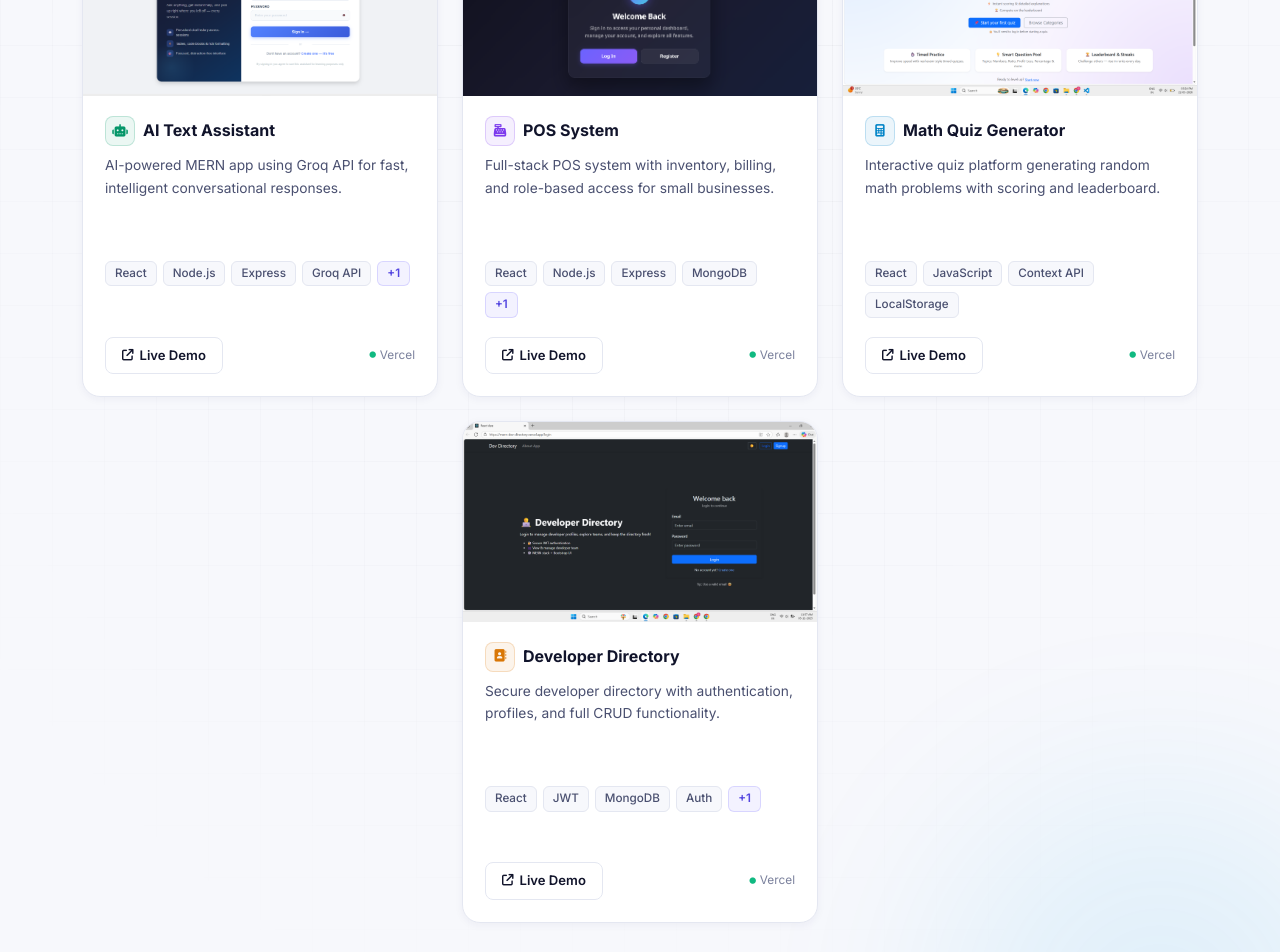
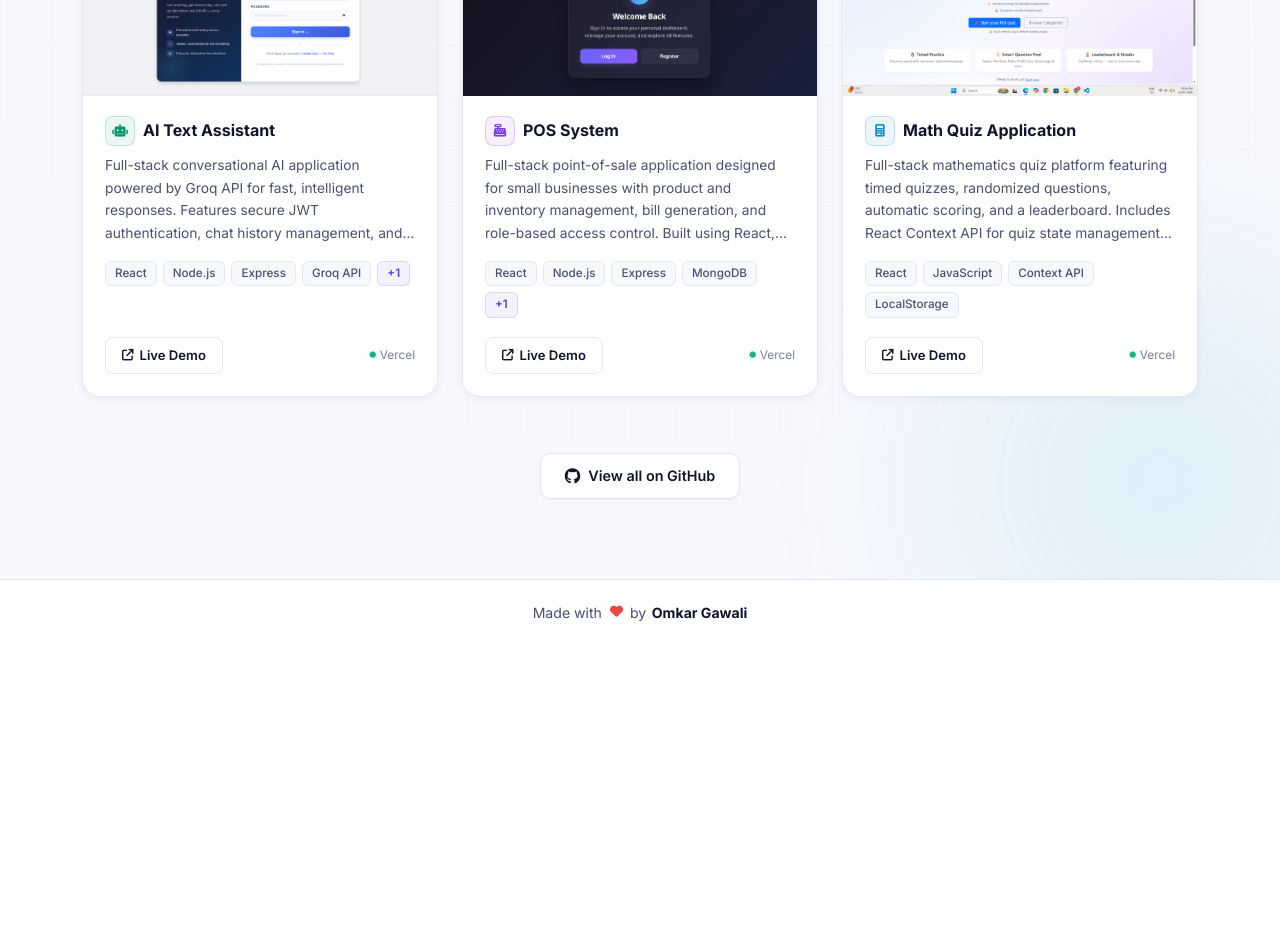
Before and after one commit to Omkar-Gawali/omkargawali, a Next.js app: page /projects in a window 1280 px wide. Shown: the part 1060-2012 px from the top of the page. After the commit the page ends 1705 px from the top, so only its background shows below. Built offline with nearby package versions, Linux system fonts and the light colour scheme.

Commit message:
fix: improvised project card

```diff
--- a/app/page.tsx
+++ b/app/page.tsx
@@ -39,7 +39,7 @@ export default function HomePage() {
 
   const stats = [
     {
-      value: "7",
+      value: "6",
       label: "Projects",
       icon: "fa-diagram-project",
       color: "#6d5efc",
--- a/app/projects/page.tsx
+++ b/app/projects/page.tsx
@@ -52,7 +52,8 @@ const projects: Project[] = [
   {
     id: 3,
     title: "AI Resume Analyzer",
-    desc: "Extracts skills, scores your resume, matches job roles and gives actionable suggestions using NLP.",
+    desc: "AI-powered resume analysis platform that extracts skills, evaluates resumes, matches suitable job roles, and provides actionable improvement suggestions. Built with React, Node.js, MongoDB, and Python FastAPI for NLP-based analysis.",
+
     img: "/img/resumeai.png",
     demo: "https://cvmind-ai.vercel.app/",
     tags: ["React", "Node.js", "Python", "FastAPI", "MongoDB", "NLP"],
@@ -64,7 +65,7 @@ const projects: Project[] = [
   {
     id: 4,
     title: "AI Text Assistant",
-    desc: "AI-powered MERN app using Groq API for fast, intelligent conversational responses.",
+    desc: "Full-stack conversational AI application powered by Groq API for fast, intelligent responses. Features secure JWT authentication, chat history management, and REST APIs built using React, Node.js, Express.js, and MongoDB.",
     img: "/img/mern-ai-assistant.png",
     demo: "https://mern-ai-assistant-orpin.vercel.app",
     tags: ["React", "Node.js", "Express", "Groq API", "REST APIs"],
@@ -76,7 +77,7 @@ const projects: Project[] = [
   {
     id: 5,
     title: "POS System",
-    desc: "Full-stack POS system with inventory, billing, and role-based access for small businesses.",
+    desc: "Full-stack point-of-sale application designed for small businesses with product and inventory management, bill generation, and role-based access control. Built using React, Node.js, Express.js, and MongoDB.",
     img: "/img/mern-pos-app.png",
     demo: "https://mern-pos-app.vercel.app",
     tags: ["React", "Node.js", "Express", "MongoDB", "JWT"],
@@ -87,25 +88,13 @@ const projects: Project[] = [
   },
   {
     id: 6,
-    title: "Math Quiz Generator",
-    desc: "Interactive quiz platform generating random math problems with scoring and leaderboard.",
+    title: "Math Quiz Application",
+    desc: "Full-stack mathematics quiz platform featuring timed quizzes, randomized questions, automatic scoring, and a leaderboard. Includes React Context API for quiz state management and admin functionality for managing questions and tracking results.",
     img: "/img/mern-mqa-app.png",
     demo: "https://mern-mqa-app.vercel.app",
     tags: ["React", "JavaScript", "Context API", "LocalStorage"],
     color: "#0284c7",
     icon: "fa-calculator",
-    badges: [],
-    status: "Vercel",
-  },
-  {
-    id: 7,
-    title: "Developer Directory",
-    desc: "Secure developer directory with authentication, profiles, and full CRUD functionality.",
-    img: "/img/mern-dev-directory.png",
-    demo: "https://mern-dev-directory.vercel.app",
-    tags: ["React", "JWT", "MongoDB", "Auth", "REST APIs"],
-    color: "#d97706",
-    icon: "fa-address-book",
     badges: [],
     status: "Vercel",
   },
--- a/app/resume/page.tsx
+++ b/app/resume/page.tsx
@@ -13,7 +13,7 @@ const skills = [
 ];
 
 const stats = [
-  { num: "7", label: "Projects" },
+  { num: "6", label: "Projects" },
   { num: "1", label: "Internship" },
   { num: "2027", label: "Graduate" },
 ];
```
